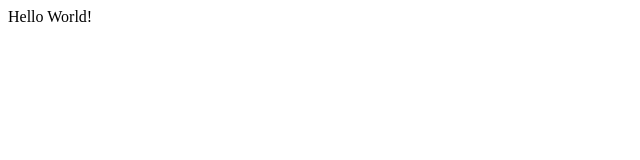
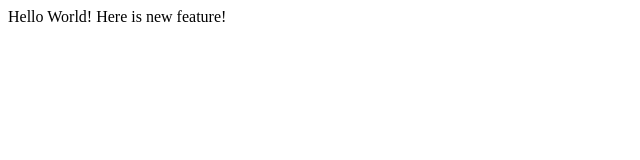
Before and after one commit to poornachandrakashi/lecture_1, a plain HTML site: page index.html in a window 1280 px wide. Shown: the whole page, without its empty margins (0-640 px from the left). Drawn offline with Linux system fonts and the light colour scheme.

```diff
--- a/index.html
+++ b/index.html
@@ -6,7 +6,7 @@
 </head>
 
 <body>
-    Hello World!
+    Hello World! Here is new feature!
 </body>
 
 </html>
```
